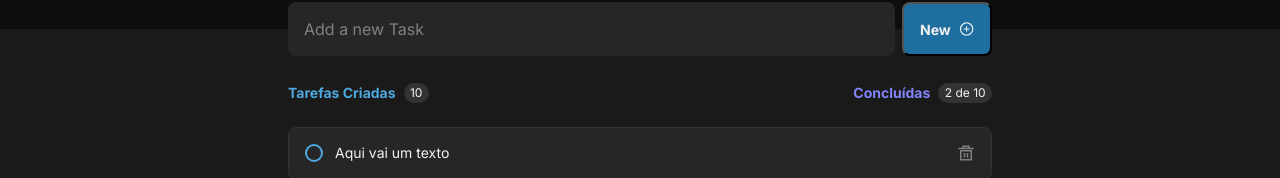
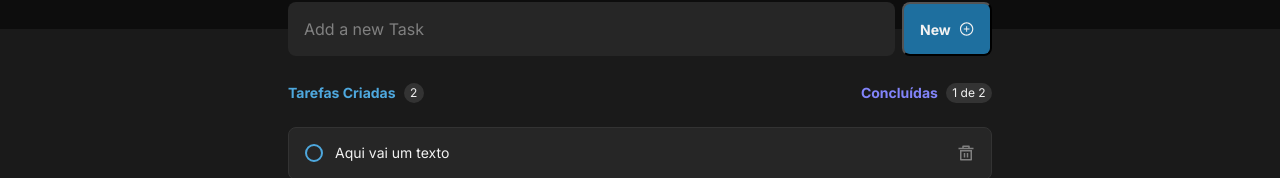
Before and after one commit to carlosnani/Desafio-RocketSeat-01-todo, a React (Vite) app: page / in a window 1280 px wide. Shown: the part 171-349 px from the top of the page. Built offline with nearby package versions, Linux system fonts and the light colour scheme.

Commit message:
feat: Added the number of existing tasks.

```diff
--- a/src/components/tasks/index.tsx
+++ b/src/components/tasks/index.tsx
@@ -6,7 +6,7 @@ import styles from './tasks.module.css';
 export function Tasks() {
 
   const { tasks } = useContext(TasksContext);
-  console.log(tasks)
+  console.log()
 
   return (
     <>
@@ -14,11 +14,11 @@ export function Tasks() {
         <header>
           <div>
             <p>Tarefas Criadas</p>
-            <span>10</span>
+            <span>{tasks.length}</span>
           </div>
           <div>
             <p>Concluídas</p>
-            <span>2 de 10</span>
+            <span>1 de {tasks.length}</span>
           </div>
         </header>
         {tasks.map(task =>
```
